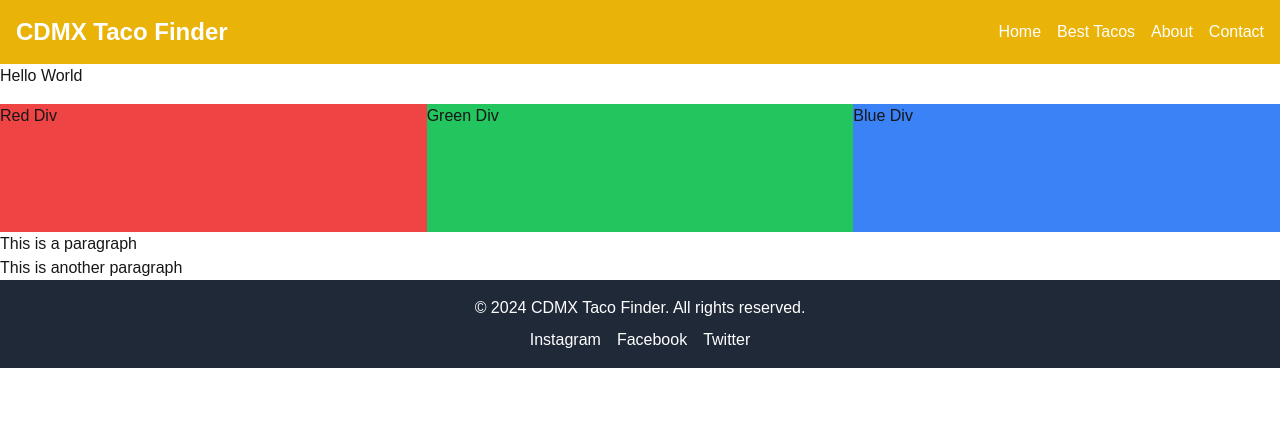
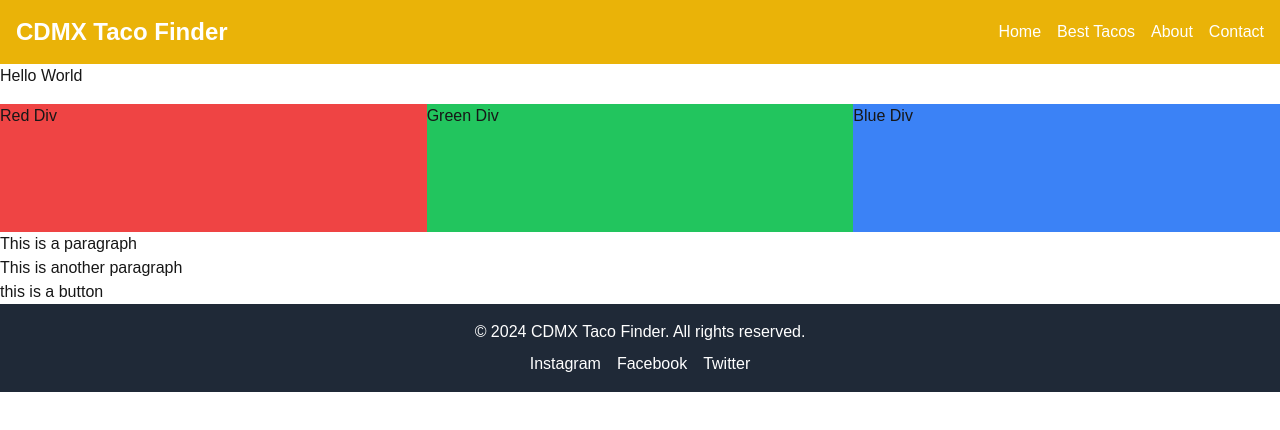
Before and after one commit to FlHeSt/Best-Tacos-In-CDMX, a Next.js app: page / in a window 1280 px wide. Shown: the top 430 px of the page. Built offline with nearby package versions, Linux system fonts and the light colour scheme.

Commit message:
add button

```diff
--- a/src/app/page.tsx
+++ b/src/app/page.tsx
@@ -10,6 +10,7 @@ export default function App() {
       <Orientation />
       <p>This is a paragraph</p>
       <p>This is another paragraph</p>
+      <button>this is a button</button>
       <Footer />
     </div>
   );
```
